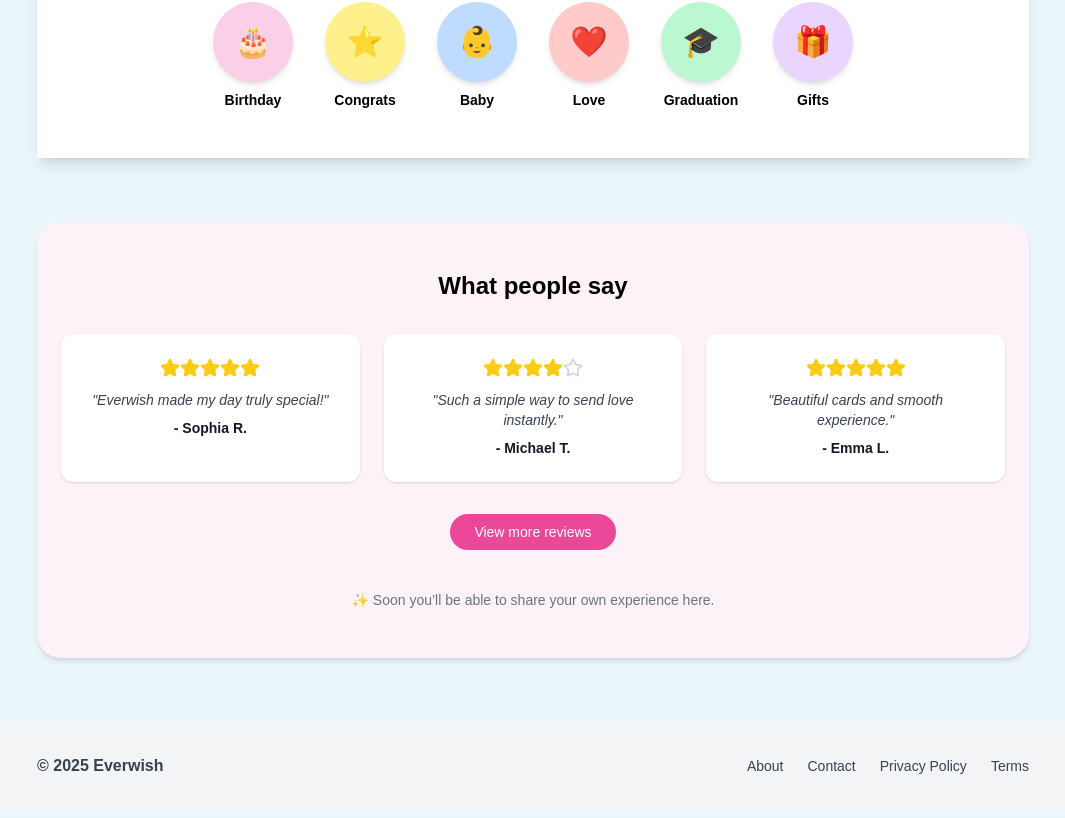
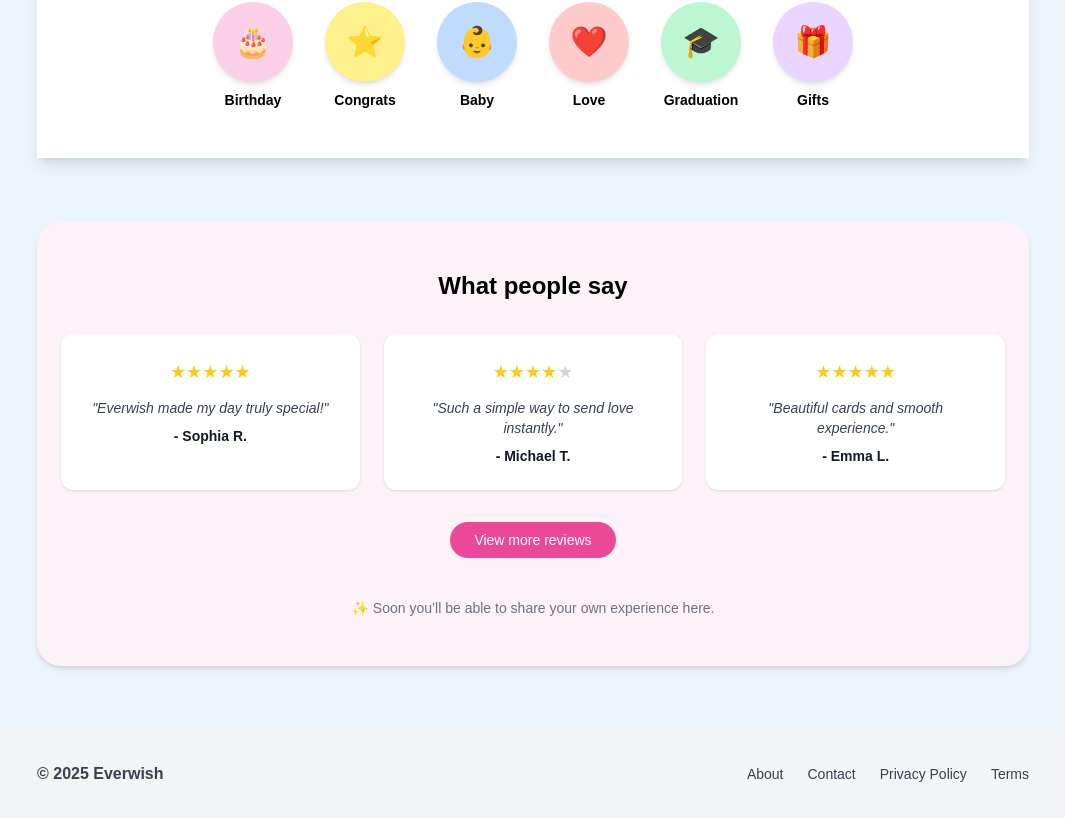
Before and after one commit to everwishhq-commits/EverWish, a Next.js app: page / in a window 1280 px wide. Shown: the part 924-1742 px from the top of the page, without its empty margins (107-1172 px from the left). Built offline with nearby package versions, Linux system fonts and the light colour scheme.

Commit message:
Update reviews.js

```diff
--- a/app/components/reviews.js
+++ b/app/components/reviews.js
@@ -1,7 +1,6 @@
 "use client";
 
 import { useState } from "react";
-import { Star } from "lucide-react";
 
 const reviews = [
   { text: "Everwish made my day truly special!", author: "Sophia R.", rating: 5 },
@@ -23,17 +22,17 @@ export default function Reviews() {
             key={i}
             className="bg-white rounded-xl shadow p-6 text-sm text-gray-700 text-center"
           >
-            {/* ⭐ Estrellas */}
+            {/* ⭐ Estrellas con emoji */}
             <div className="flex justify-center mb-3">
               {Array.from({ length: 5 }, (_, index) => (
-                <Star
+                <span
                   key={index}
-                  className={`h-5 w-5 ${
-                    index < review.rating
-                      ? "text-yellow-400 fill-yellow-400"
-                      : "text-gray-300"
+                  className={`text-lg ${
+                    index < review.rating ? "text-yellow-400" : "text-gray-300"
                   }`}
-                />
+                >
+                  ★
+                </span>
               ))}
             </div>
             <p className="italic">"{review.text}"</p>
```
